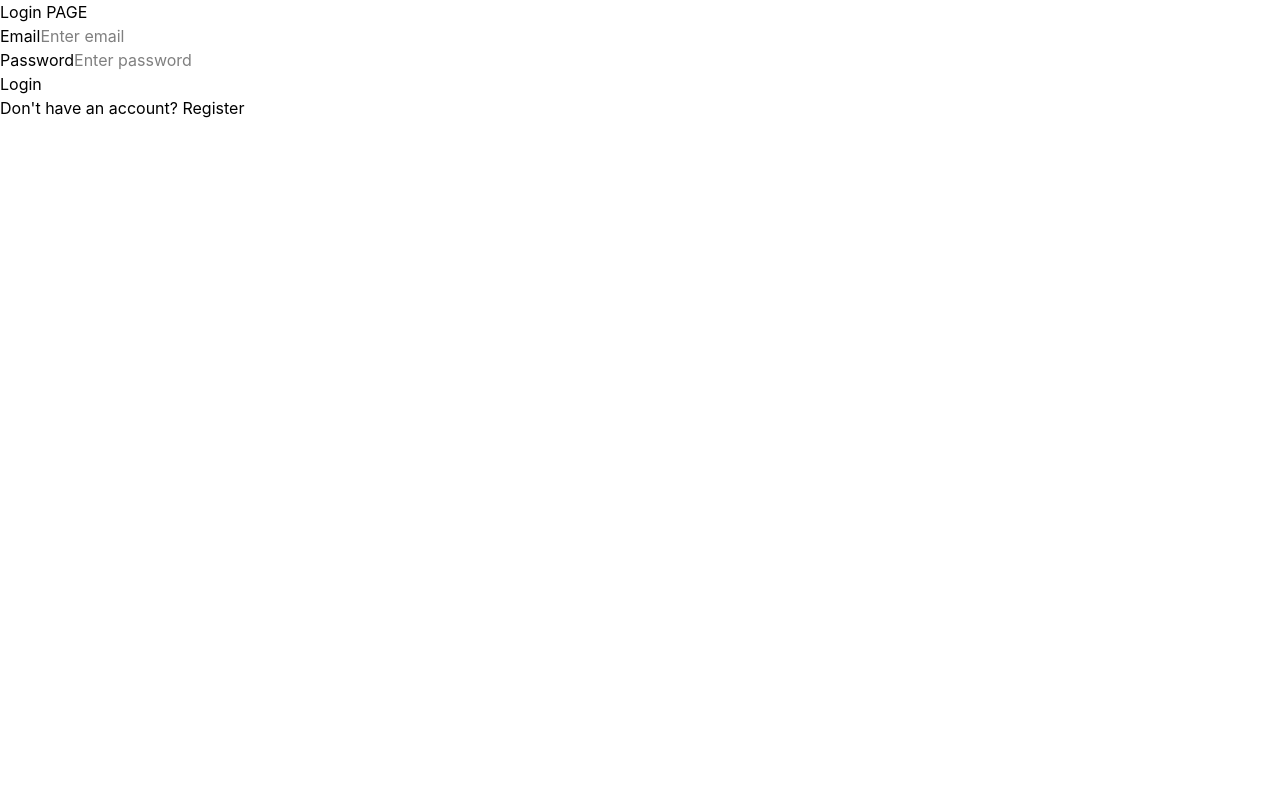
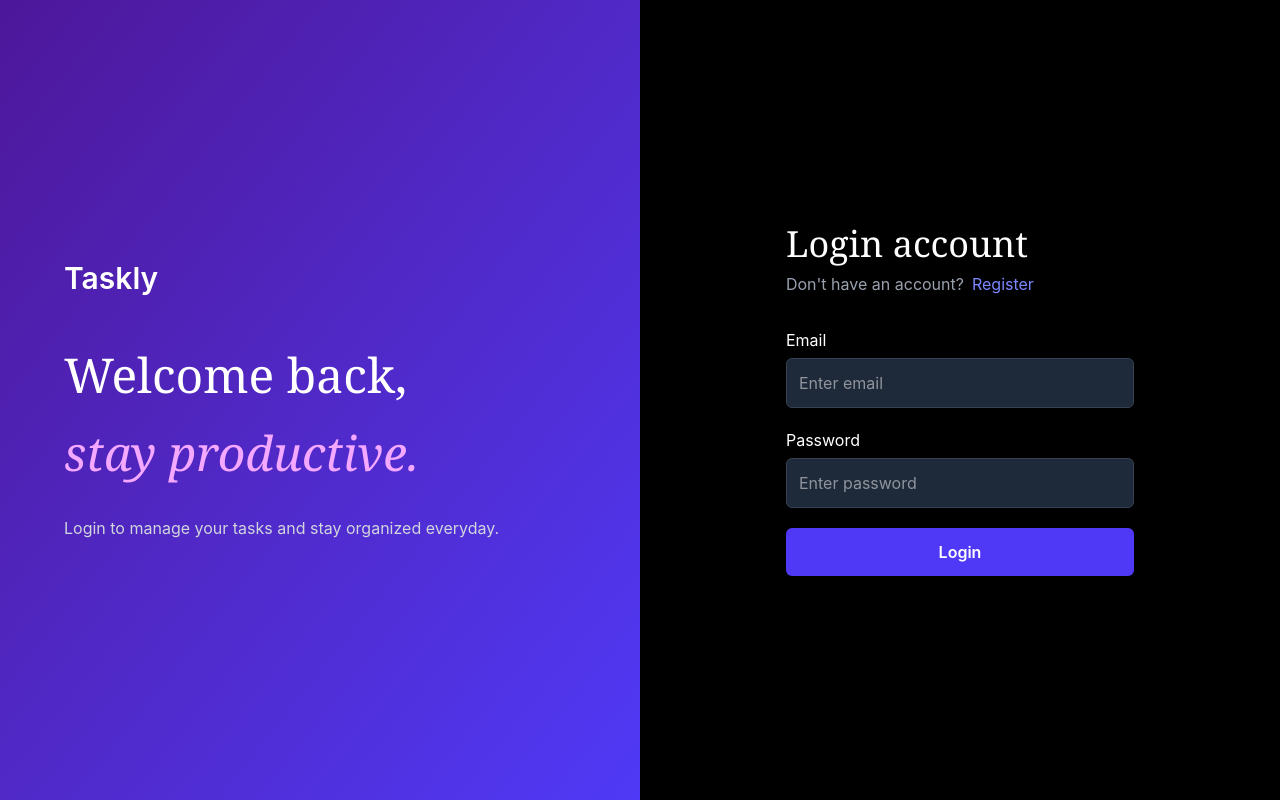
Before and after one commit to Tanineymar/MERN-TODO_APP, a React app in the folder frontend/: page /login in a window 1280 px wide. Built offline with nearby package versions, Linux system fonts and the light colour scheme; the HTML template or start-up script is replaced by a standard one.

Commit message:
login design done

```diff
--- a/frontend/src/pages/Login.jsx
+++ b/frontend/src/pages/Login.jsx
@@ -1,55 +1,74 @@
-import {  useState } from "react"
+import { useState } from "react"
 import { Link, useNavigate } from "react-router-dom"
 import axios from 'axios'
-function Login(){
+function Login() {
 
     const navigate = useNavigate()
 
-    const [email , setEmail]=useState("")
-    const [password ,setPassword]=useState("")
+    const [email, setEmail] = useState("")
+    const [password, setPassword] = useState("")
 
     const hadleLogin = async (event) => {
         event.preventDefault();
 
         try {
-            const {data} = await axios.post("http://localhost:3000/api/auth/login",{
+            const { data } = await axios.post("http://localhost:3000/api/auth/login", {
                 email,
                 password
-            },{
-                withCredentials:true,
-                headers:{
-                    "Content-type":"application/json"
+            }, {
+                withCredentials: true,
+                headers: {
+                    "Content-type": "application/json"
                 }
             })
             console.log(data)
             alert("User login successfully")
-            localStorage.setItem("token" , data.token)
+            localStorage.setItem("token", data.token)
             navigate("/home")
         } catch (error) {
             console.log(error)
         }
     }
 
-    return(
-        <div>
-            <div>
-                <h1>Login PAGE</h1>
+    return (
+        <div className="flex min-h-screen">
+            {/* Left side */}
+
+            <div className=" hidden lg:flex w-1/2 bg-gradient-to-br from-violet-900 to-indigo-600 text-white p-16 flex-col justify-center">
+                <h1 className="text-3xl mb-10 font-semibold">Taskly</h1>
+
+                <h1 className="text-5xl font-serif leading-relaxed">
+                    Welcome back,<br />
+                    <span className="italic text-fuchsia-300">stay productive.</span>
+                </h1>
+                <p className="mt-6 text-gray-300 max-w-md">
+                    Login to manage your tasks and stay organized everyday.
+                </p>
             </div>
-            <div>
-                <form onSubmit={hadleLogin} method="post">
+
+            {/* right side */}
+            <div className="flex w-full lg:w-1/2 items-center justify-center text-white bg-black p-8">
+                <div >
+                    <h2 className="text-4xl font-serif mb-2">Login account</h2>
+                    <p className="text-gray-400 mb-8">Don't have an account?
+                        <Link to='/register' className="text-indigo-400 ml-2">Register</Link>
+                    </p>
+                    <form onSubmit={hadleLogin} method="post" className="space-y-5">
                         <div>
                             <label htmlFor="email" >Email</label>
-                        <input type="email" onChange={(event)=>setEmail(event.target.value)} id="email" placeholder="Enter email" value={email} />
+                            <input className="w-full p-3 mt-1.5 rounded-md bg-gray-800 border border-gray-700 focus:outline-none focus:border-indigo-500"
+                             type="email" onChange={(event) => setEmail(event.target.value)} id="email" placeholder="Enter email" value={email} />
                         </div>
                         <div>
                             <label htmlFor="password" >Password</label>
-                        <input type="password"onChange={(event)=>setPassword(event.target.value)} id="password" placeholder="Enter password" value={password} />
+                            <input className="w-full p-3 mt-1.5 rounded-md bg-gray-800 border border-gray-700 focus:outline-none focus:border-indigo-500"
+                             type="password" onChange={(event) => setPassword(event.target.value)} id="password" placeholder="Enter password" value={password} />
                         </div>
-                    <button type="Submit">Login</button>
-                    <p>
-                      Don't have an account? <Link to='/register'>Register</Link>
-                    </p>
+                        <button type="Submit" className="w-full p-3 bg-indigo-600 hover:bg-indigo-800 transition rounded-md font-semibold"
+                        >Login</button>
+
                     </form>
+                </div>
             </div>
         </div>
     )
```
Lines whose indentation alone changed are shown as unchanged.
